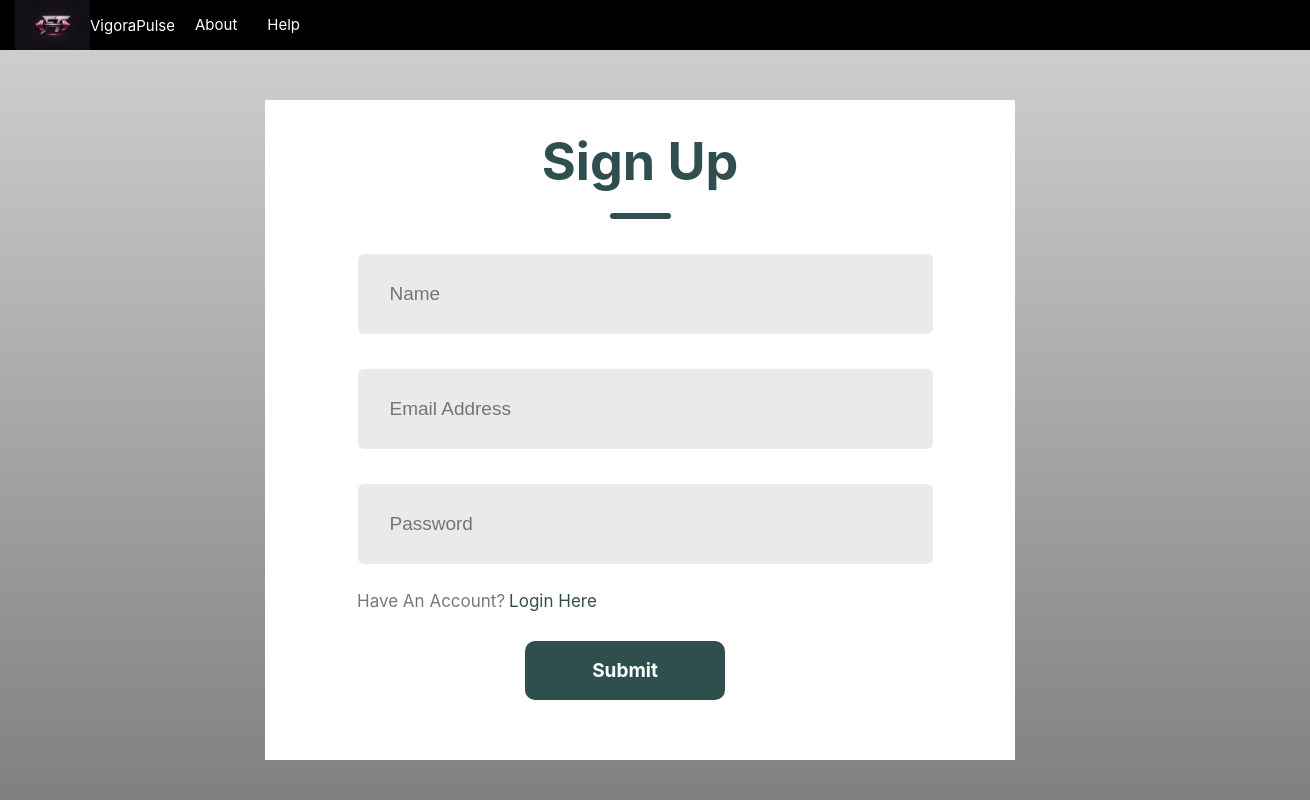
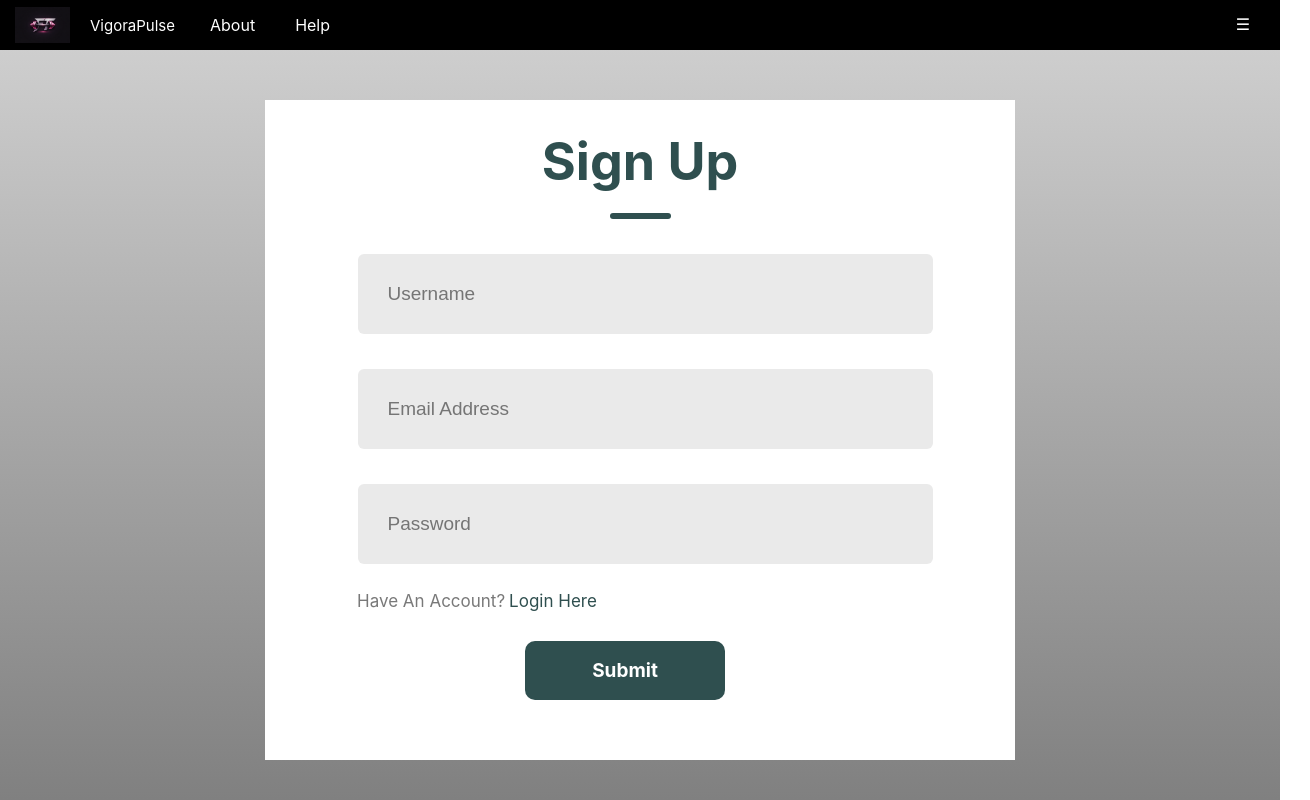
Before and after one commit to PriscilliaJimoh/fitness-tracker, a React (Create React App) app: page / in a window 1280 px wide. Shown: the whole page, 1310 px wide, since content can reach past the window. Built offline with nearby package versions, Linux system fonts and the light colour scheme.

Commit message:
adding functionality to nav bar

```diff
--- /dev/null
+++ b/src/Components/About/About.css
@@ -0,0 +1 @@
+/*TODO*/
--- /dev/null
+++ b/src/Components/About/About.jsx
@@ -0,0 +1,4 @@
+/*TODO*/
+
+//how many workouts you've tracked this week
+// membership type
--- a/src/Components/LoginSignUp/LandingPage.jsx
+++ b/src/Components/LoginSignUp/LandingPage.jsx
@@ -22,11 +22,11 @@ const LoginSignUp = () => {
             <div className='inputs'>
                 {action==='Login'?<div></div>:<div className='input'>
                     <form>
-                        <input type='text' placeholder='Name'/>
+                        <input type='text' placeholder='Username'/>
                     </form>
                 </div>}
             </div>
-            <div className='inputs'     >
+            <div className='inputs'>
                 <div className='input'>
                     <form>
                         <input type='email' placeholder='Email Address'/>
@@ -51,6 +51,6 @@ const LoginSignUp = () => {
             </div>
         </div>
     )
-}
+};
 
-export default LoginSignUp
+export default LoginSignUp;
--- /dev/null
+++ b/src/Components/Logout/Logout.jsx
@@ -0,0 +1 @@
+// until we meet again
--- a/src/Components/NavBar/NavBar.css
+++ b/src/Components/NavBar/NavBar.css
@@ -1,58 +1,149 @@
-.navbar{
+* {
+    box-sizing: border-box;
+    margin: 0;
+    padding: 0;
+}
+
+.navbar {
     display: flex;
-    justify-content: flex-start;
+    align-items: center;
+    justify-content: space-between;
     height: 50px;
     background: black;
-    /*overflow: auto;*/
     padding: 0 15px;
     width: 100%;
 }
-.app-name{
+
+.app-logo {
+    width: 55px;
+    height: auto;
+
+}
+
+.app-name {
     display: flex;
     align-items: center;
     gap: 15px;
     color: white;
     font-size: 15px;
     font-weight: 400;
-    /*margin-left: 15px;*/
+}
+
+.nav-items {
+    display: flex;
+    align-items: center;
+    gap: 20px;
 }
 
 .nav-links {
     display: flex;
     align-items: center;
-    padding: 10px;
     gap: 10px;
-}
-
-.nav-text {
-    color: white;
-    font-size: 15px;
-    font-weight: 400;
-    text-decoration: none;
-    display: flex;
-    align-items: center;
-    line-height: 50px;
 }
 
 .nav-links a {
     display: flex;
     align-items: center;
-    height: 100%;
-    padding: 0 10px;
+    justify-content: center;
+    height: 50px;
+    padding: 0 15px;
     text-decoration: none;
     color: white;
     transition: all 0.2s ease;
 }
 
-.nav-links a:hover {
-    background-color: #ff1493;
+.dropdown-btn {
+    margin-left: auto;
     padding: 0 15px;
+    background: inherit;
+    color: white;
     display: flex;
+    align-items: center;
+    justify-content: center;
+    line-height: 50px;
+    font-size: 16px;
+    border: none;
+    transition: all 0.2s ease;
+}
+
+.nav-links a:hover,
+.dropdown-btn:hover {
+    background-color: darkolivegreen;
+}
+
+.dropdown-content {
+    position: relative;
+}
+
+.dropdown-content {
+    display: none;
+    position: absolute;
+    right: 0;
+    top: 50px;
+    background: darkslategrey;
+    min-width: 150px;
+    z-index: 1000;
+    box-shadow: 1px 8px 20px rgba(0, 2, 1, 1.8);
+}
+
+.dropdown-content a {
+    display: block;
+    padding: 12px 16px;
+    text-decoration: none;
+    color: white;
+    transition: all 0.2s ease;
+}
+
+.dropdown:hover {
+    background-color: dimgrey;
+}
+
+.dropdown:hover .dropdown-content {
+    display: block;
+}
+
+.logout-container {
+    background: black;
+    overflow: auto;
+    padding: 0 15px 55px;
+    display: flex;
+    justify-content: center;
+    position: relative;
+}
+
+.logout-items {
+    color: white;
+    height: 50px;
+}
+
+.account-id {
+    padding: 0 0 15px;
+}
+
+.logout-btn {
+    position: absolute;
+    left: 50%;
+    transform: translateX(-50%);
+    width: 100px;
+    height: 35px;
+    color: white;
+    background: darkslategrey;
+    border-radius: 10px;
+    font-size: 19px;
+    font-weight: 600;
+    cursor: pointer;
+}
+
+.logout-btn:hover {
+    background: dimgrey;
 }
 
 @media screen and (max-width: 500px) {
-    .navbar a {
-        float: none;
-        display: block;
+    .nav-links {
+        flex-direction: column;
+    }
+
+    .nav-links a {
+        justify-content: flex-start;
     }
 }
--- a/src/Components/NavBar/NavBar.jsx
+++ b/src/Components/NavBar/NavBar.jsx
@@ -1,19 +1,39 @@
-import React from 'react';
+import React, {useState} from 'react';
 import './NavBar.css';
 import fitnessLogo from '../Assets/fitness_logo.png';
 
 const NavBar = () => {
-
+    const [auth, setAuth] = useState(false)
     return (
         <nav className='navbar'>
-            <img src ={fitnessLogo} alt='fitness logo' />
-            <span className='app-name'>VigoraPulse</span>
-            <div className="nav-links">
-                <a className='nav-text' href=''>About</a>
-                <a className='nav-text' href=''>Help</a>
+            <div className='nav-items'>
+                <img className='app-logo' src={fitnessLogo} alt='fitness logo'/>
+                <span className='app-name'>VigoraPulse</span>
+                <div className="nav-links">
+                    <a className='nav-text' href=''>About</a>
+                    <a className='nav-text' href=''>Help</a>
+                </div>
+            </div>
+
+            <div className='dropdown'>
+                <button className='dropdown-btn'>☰</button>
+                <div className='dropdown-content'>
+                    <a href=''>Account</a>
+                    <a href=''>Contact Us</a>
+                    {auth === true ? <div className='logout-container'>
+                        <div className='logout-items'>
+                            <br/>
+                            <h3 className='account-id'>Account ID: xxxx</h3>
+                            <button className='logout-btn' onClick={() => {setAuth(false)}}>
+                                Logout
+                            </button>
+                        </div>
+                    </div> : <div></div>
+                    }
+                </div>
             </div>
         </nav>
     )
-}
+};
 
-export default NavBar
+export default NavBar;
```
Also changed, not shown: src/Components/ContactUs/ContactUs.jsx (added, +14 -0 lines), src/Components/Account/Account.css (added), src/Components/Account/Account.jsx (added), src/Components/ContactUs/ContactUs.css (added), src/Components/Logout/Logout.css (added).
